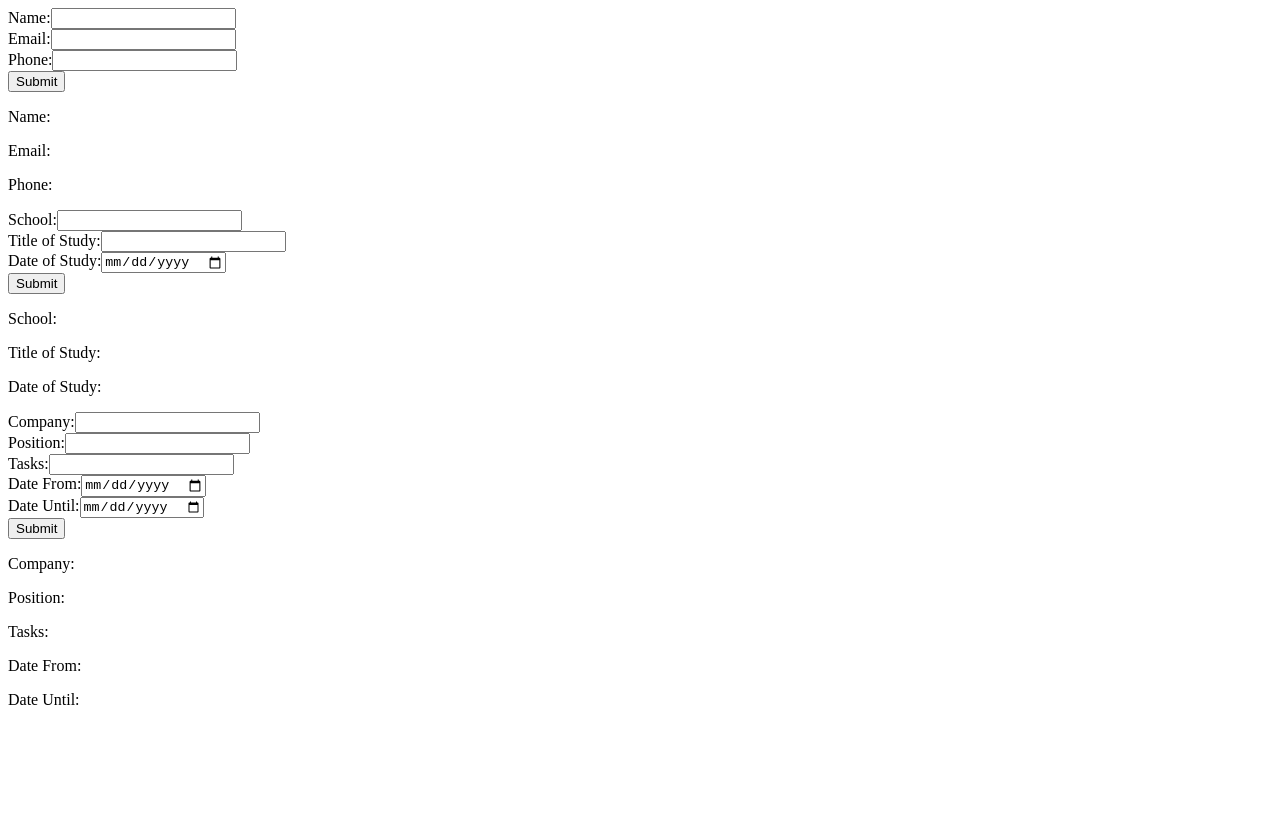
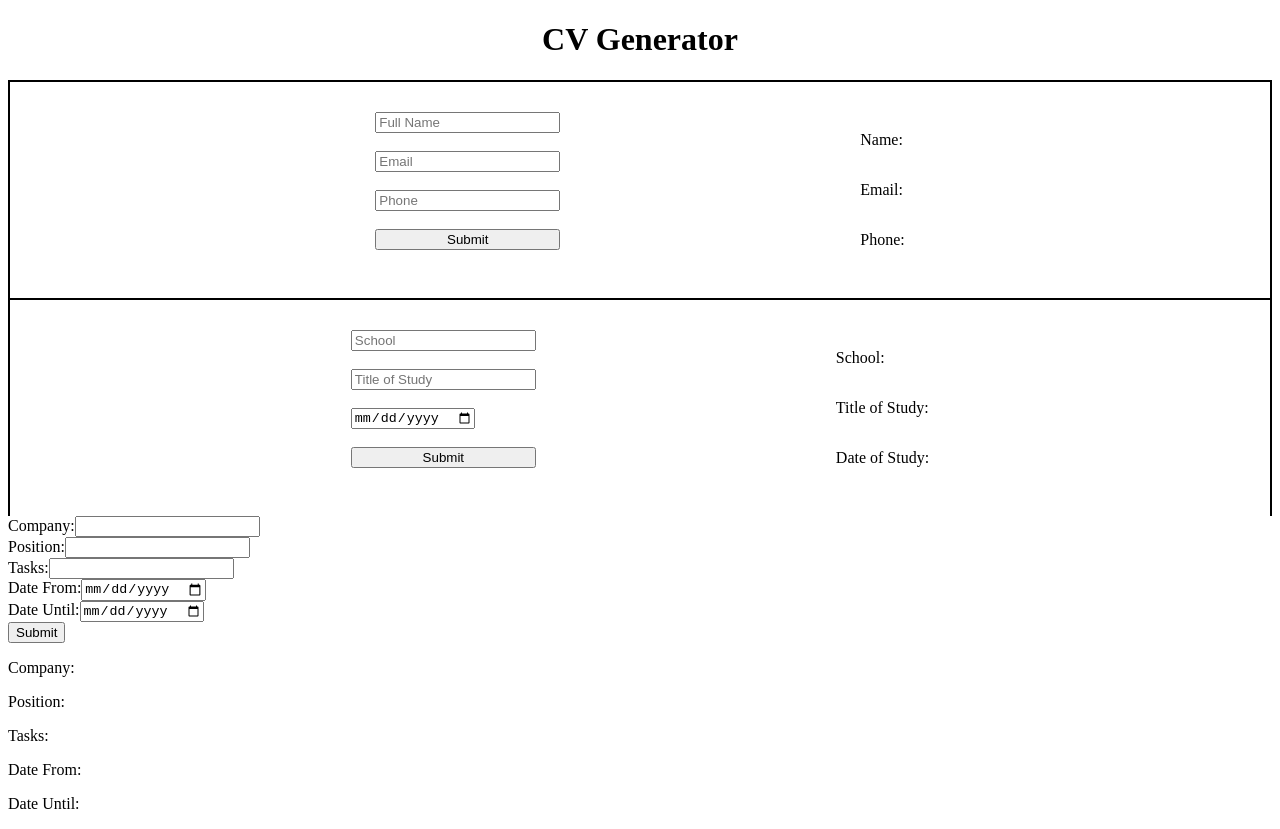
Before and after one commit to VasaOfficial/CV-Application, a React (Create React App) app: page / in a window 1280 px wide. Before the commit the page ends 800 px from the top, so only its background shows below. Built offline with nearby package versions, Linux system fonts and the light colour scheme.

Commit message:
Add card like format and header

```diff
--- a/src/components/ContactInfo.js
+++ b/src/components/ContactInfo.js
@@ -22,32 +22,38 @@ class ContactInfo extends React.Component {
 
   render() {
     return (
-      <form onSubmit={this.handleSubmit}>
+      <>
+        <h1 className="header">CV Generator</h1>
+        <form className="generalInfo" onSubmit={this.handleSubmit}>
+          <div className="basicInput">
             <label>
-          Name:
               <input
                 type="text"
                 name="name"
+                placeholder="Full Name"
+                required
                 value={this.state.name}
                 onChange={this.handleInputChange}
               />
             </label>
             <br />
             <label>
-          Email:
               <input
                 type="email"
                 name="email"
+                placeholder="Email"
+                required
                 value={this.state.email}
                 onChange={this.handleInputChange}
               />
             </label>
             <br />
             <label>
-          Phone:
               <input
                 type="tel"
                 name="phone"
+                placeholder="Phone"
+                required
                 value={this.state.phone}
                 onChange={this.handleInputChange}
               />
@@ -55,10 +61,14 @@ class ContactInfo extends React.Component {
             <br />
             <button type="submit">Submit</button>
             <br />
+          </div>
+          <div className="basicInfo">
             <p>Name: {this.state.name}</p>
             <p>Email: {this.state.email}</p>
             <p>Phone: {this.state.phone}</p>
+          </div>
         </form>
+      </>
     );
   }
 }
--- a/src/components/Education.js
+++ b/src/components/Education.js
@@ -23,32 +23,33 @@ class EducationalInfo extends React.Component {
 
   render() {
     return (
-      <form onSubmit={this.handleSubmit}>
+      <form className="generalInfo" onSubmit={this.handleSubmit}>
+        <div className="basicInfo">
           <label>
-          School:
             <input
               type="text"
               name="school"
+              placeholder="School"
               value={this.state.school}
               onChange={this.handleInputChange}
             />
           </label>
           <br />
           <label>
-          Title of Study:
             <input
               type="text"
               name="study"
+              placeholder="Title of Study"
               value={this.state.study}
               onChange={this.handleInputChange}
             />
           </label>
           <br />
           <label>
-          Date of Study:
             <input
               type="date"
               name="date"
+              placeholder="Date of Study"
               value={this.state.date}
               onChange={this.handleInputChange}
             />
@@ -56,9 +57,12 @@ class EducationalInfo extends React.Component {
           <br />
           <button type="submit">Submit</button>
           <br />
+        </div>
+        <div className="basicInfo">
           <p>School: {this.state.school}</p>
           <p>Title of Study: {this.state.study}</p>
           <p>Date of Study: {this.state.date}</p>
+        </div>
       </form>
     );
   }
--- a/src/styles/ContactInfo.css
+++ b/src/styles/ContactInfo.css
@@ -0,0 +1,27 @@
+.header {
+  display: flex;
+  justify-content: center;
+  font-weight: 900;
+}
+
+.generalInfo {
+  display: flex;
+  justify-content: center;
+  align-items: center;
+  padding: 30px;
+  border: 2px solid black;
+  border-bottom: 0px;
+  gap: 25%;
+}
+
+.basicInput {
+  display: grid;
+  justify-content: center;
+  align-items: center;
+}
+
+.basicInfo {
+  display: flex;
+  flex-direction: column;
+  justify-content: flex-end;
+}
--- a/src/styles/Education.css
+++ b/src/styles/Education.css
@@ -0,0 +1,19 @@
+.generalInfo {
+  display: flex;
+  justify-content: center;
+  align-items: center;
+  padding: 30px;
+  gap: 25%;
+}
+
+.basicInput {
+  display: grid;
+  justify-content: center;
+  align-items: center;
+}
+
+.basicInfo {
+  display: flex;
+  flex-direction: column;
+  justify-content: flex-end;
+}
```
Lines whose indentation alone changed are shown as unchanged.
